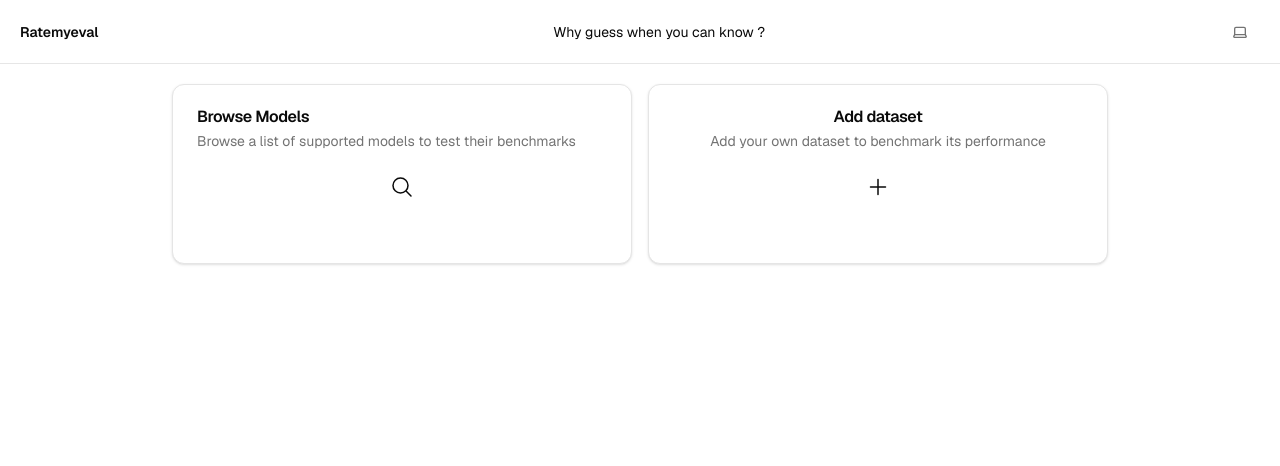
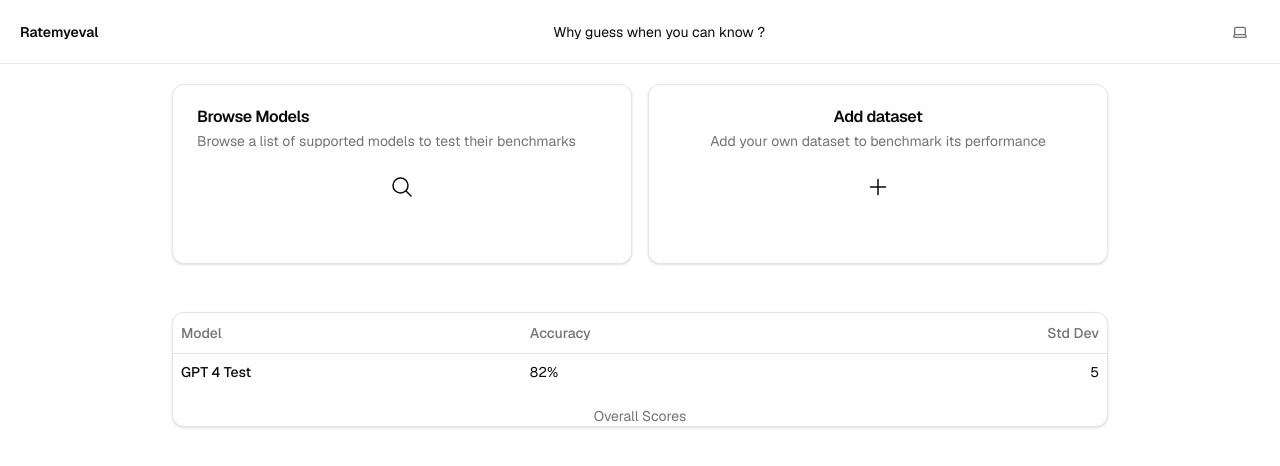
Before and after one commit to Mats-Dodd/ratemyeval, a Next.js app in the folder frontend/: page / in a window 1280 px wide. Shown: the top 466 px of the page. Built offline with nearby package versions, Linux system fonts and the light colour scheme.

Commit message:
Adding overall scores table

```diff
--- a/frontend/app/api/index.ts
+++ b/frontend/app/api/index.ts
@@ -14,4 +14,7 @@
 };
 
 // POST REQUEST TO UPLOAD DATASET
-export const uploadDataset =
+// TODO: add this
+// export const uploadDataset = () => {
+
+// }
--- a/frontend/components/model-cards/add-card-dialog.tsx
+++ b/frontend/components/model-cards/add-card-dialog.tsx
@@ -32,10 +32,10 @@
                 <DialogHeader>
                 <DialogTitle>Add your dataset</DialogTitle>
                 <DialogDescription className="flex flex-col gap-4">
-                    <div>
+                    <span>
                         Your dataset must follow this schema. Accepted file types are CSV and JSON.
                         <InputFile />
-                    </div>
+                    </span>
                     <Button type="submit">Submit</Button>
                 </DialogDescription>
                 </DialogHeader>
--- a/frontend/components/model-cards/model-cards.tsx
+++ b/frontend/components/model-cards/model-cards.tsx
@@ -4,6 +4,8 @@
 import { ModelCard } from "./model-card";
 import { ModelSelectCard } from "./model-select-card";
 import { AddCardDialog } from "./add-card-dialog";
+import { OverallStatsTable } from "./overall-stats-table";
+import { Card } from "../ui/card";
 
 export const ModelCards: React.FC = () => {
 
@@ -79,6 +81,9 @@
                 </div>
             }
             </div>
+            <Card className="w-[100%] h-[100%]">
+                <OverallStatsTable />
+            </Card>
             </div>
         </>
   );
--- a/frontend/components/model-cards/model-checkbox-form.tsx
+++ b/frontend/components/model-cards/model-checkbox-form.tsx
@@ -43,11 +43,12 @@
   const form = useForm<z.infer<typeof FormSchema>>({
     resolver: zodResolver(FormSchema),
     defaultValues: {
-      items: ["recents", "home"],
+      items: ["theory_of_mind"],
     },
   })
 
   function onSubmit(data: z.infer<typeof FormSchema>) {
+    console.log("submmitted with this data",data);
     toast({
       title: "You submitted the following values:",
       description: (
--- /dev/null
+++ b/frontend/components/model-cards/overall-stats-table.tsx
@@ -0,0 +1,36 @@
+"use client";
+
+import {
+    Table,
+    TableBody,
+    TableCaption,
+    TableCell,
+    TableHead,
+    TableHeader,
+    TableRow,
+  } from "@/components/ui/table"
+import React from "react";
+
+  export const OverallStatsTable: React.FC = () => {
+
+    return (
+
+    <Table>
+        <TableCaption>Overall Scores</TableCaption>
+        <TableHeader>
+            <TableRow>
+            <TableHead>Model</TableHead>
+            <TableHead>Accuracy</TableHead>
+            <TableHead className="text-right">Std Dev</TableHead>
+            </TableRow>
+        </TableHeader>
+        <TableBody>
+            <TableRow>
+            <TableCell className="font-medium">GPT 4 Test</TableCell>
+            <TableCell>82%</TableCell>
+            <TableCell className="text-right">5</TableCell>
+            </TableRow>
+        </TableBody>
+    </Table>
+    );
+};
--- /dev/null
+++ b/frontend/components/ui/accordion.tsx
@@ -0,0 +1,57 @@
+"use client"
+
+import * as React from "react"
+import * as AccordionPrimitive from "@radix-ui/react-accordion"
+import { ChevronDown } from "lucide-react"
+
+import { cn } from "@/lib/utils"
+
+const Accordion = AccordionPrimitive.Root
+
+const AccordionItem = React.forwardRef<
+  React.ElementRef<typeof AccordionPrimitive.Item>,
+  React.ComponentPropsWithoutRef<typeof AccordionPrimitive.Item>
+>(({ className, ...props }, ref) => (
+  <AccordionPrimitive.Item
+    ref={ref}
+    className={cn("border-b", className)}
+    {...props}
+  />
+))
+AccordionItem.displayName = "AccordionItem"
+
+const AccordionTrigger = React.forwardRef<
+  React.ElementRef<typeof AccordionPrimitive.Trigger>,
+  React.ComponentPropsWithoutRef<typeof AccordionPrimitive.Trigger>
+>(({ className, children, ...props }, ref) => (
+  <AccordionPrimitive.Header className="flex">
+    <AccordionPrimitive.Trigger
+      ref={ref}
+      className={cn(
+        "flex flex-1 items-center justify-between py-4 text-sm font-medium transition-all hover:underline text-left [&[data-state=open]>svg]:rotate-180",
+        className
+      )}
+      {...props}
+    >
+      {children}
+      <ChevronDown className="h-4 w-4 shrink-0 text-muted-foreground transition-transform duration-200" />
+    </AccordionPrimitive.Trigger>
+  </AccordionPrimitive.Header>
+))
+AccordionTrigger.displayName = AccordionPrimitive.Trigger.displayName
+
+const AccordionContent = React.forwardRef<
+  React.ElementRef<typeof AccordionPrimitive.Content>,
+  React.ComponentPropsWithoutRef<typeof AccordionPrimitive.Content>
+>(({ className, children, ...props }, ref) => (
+  <AccordionPrimitive.Content
+    ref={ref}
+    className="overflow-hidden text-sm data-[state=closed]:animate-accordion-up data-[state=open]:animate-accordion-down"
+    {...props}
+  >
+    <div className={cn("pb-4 pt-0", className)}>{children}</div>
+  </AccordionPrimitive.Content>
+))
+AccordionContent.displayName = AccordionPrimitive.Content.displayName
+
+export { Accordion, AccordionItem, AccordionTrigger, AccordionContent }
--- a/frontend/package.json
+++ b/frontend/package.json
@@ -8,6 +8,7 @@
   "dependencies": {
     "@heroicons/react": "^2.2.0",
     "@hookform/resolvers": "^3.9.1",
+    "@radix-ui/react-accordion": "^1.2.1",
     "@radix-ui/react-checkbox": "^1.1.2",
     "@radix-ui/react-collapsible": "^1.1.1",
     "@radix-ui/react-dialog": "^1.1.2",
```
Also changed, not shown: 1 other file (tests, documents, lock files or other folders).
